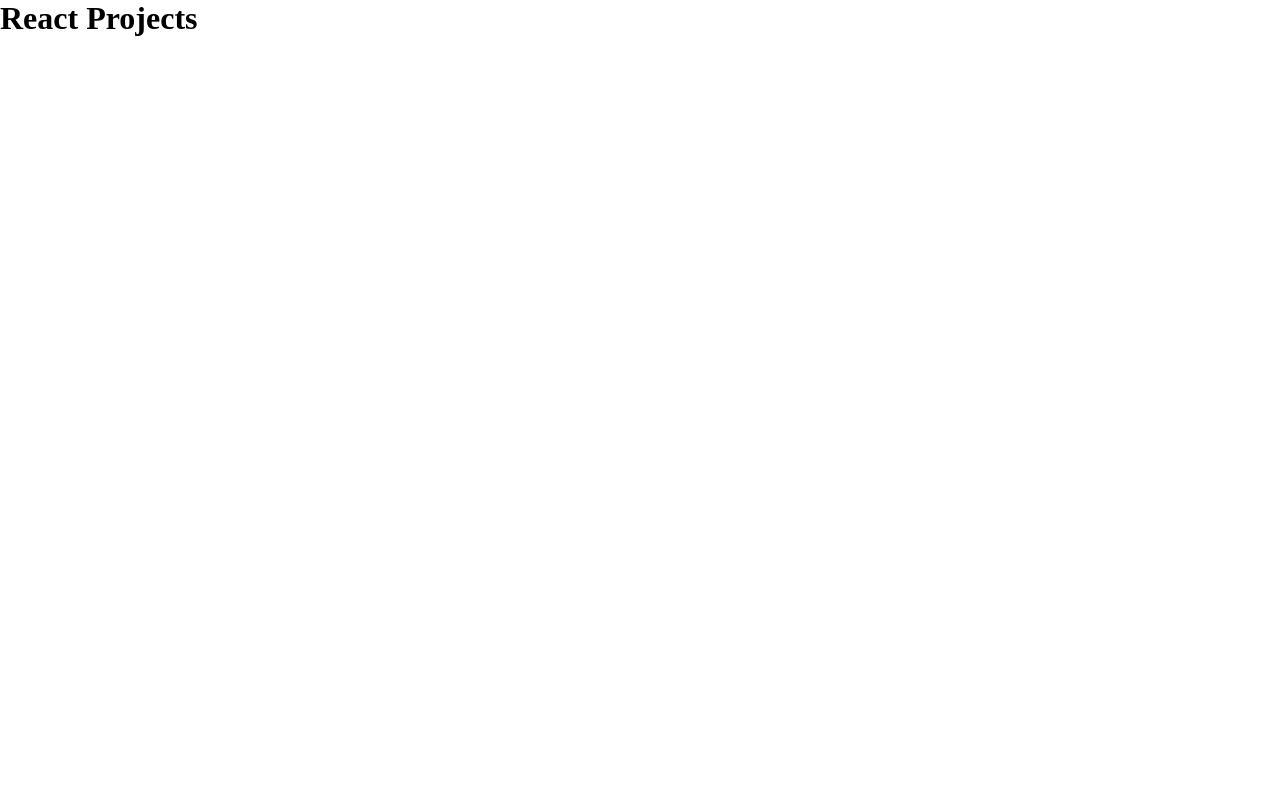
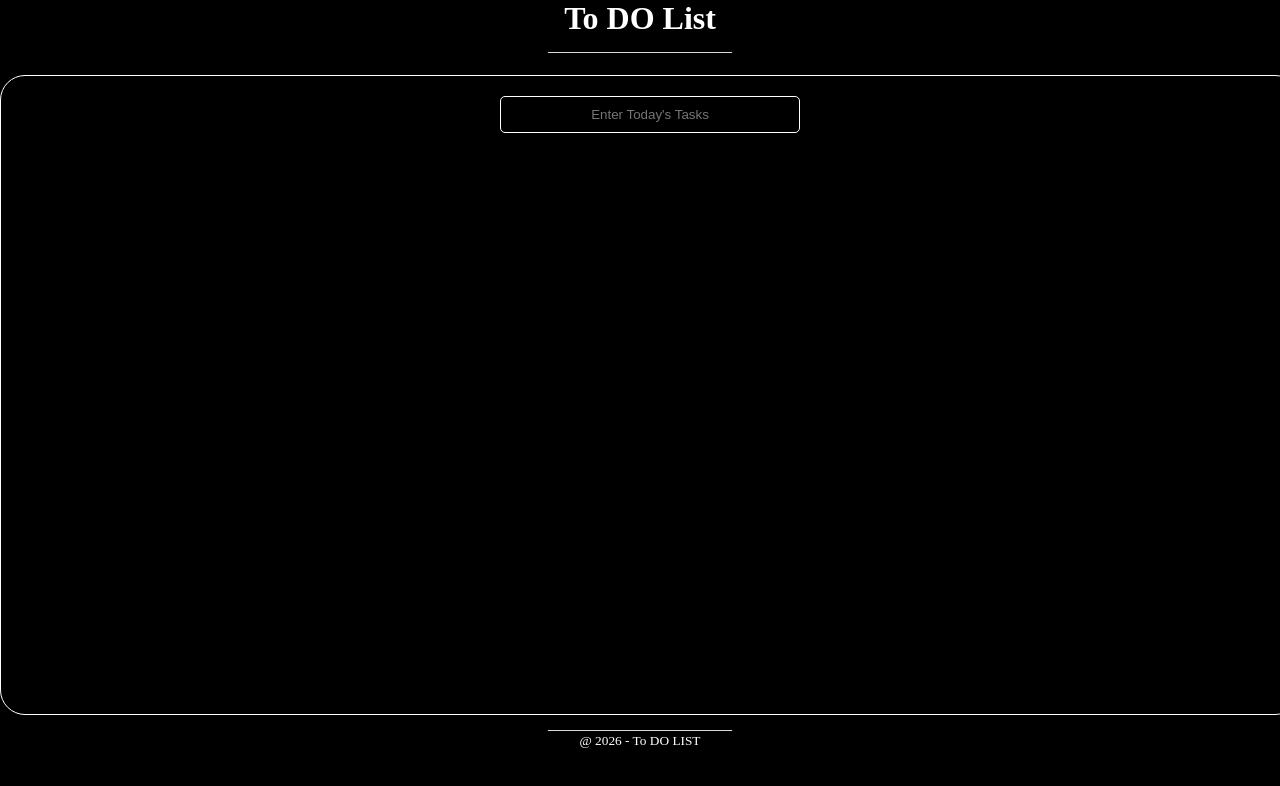
Before and after one commit to refreshedmayank/React-Projects, a React (Vite) app: page / in a window 1280 px wide. Shown: the top 786 px of the page. Built offline with nearby package versions, Linux system fonts and the light colour scheme.

Commit message:
added new project

```diff
--- a/src/App.jsx
+++ b/src/App.jsx
@@ -1,10 +1,15 @@
 import React from 'react'
+import Todolist from './Projects/To-do-list/todolist'
+import Header from './Projects/To-do-list/header.jsx'
+import Footer from './Projects/To-do-list/footer.jsx'
 
 const App = () => {
   return (
     <div>
-      <h1>React Projects</h1>
-    </div>
+    <Header />
+    < Todolist />
+       <Footer />
+         </div>
   )
 }
 
--- /dev/null
+++ b/src/Projects/To-do-list/card.jsx
@@ -0,0 +1,8 @@
+function Card() {
+  return (
+    <div className="Card">
+      <input className="Enter" type="text" placeholder="Enter Today's Tasks" />
+    </div>
+  );
+}
+export default Card;
--- /dev/null
+++ b/src/Projects/To-do-list/footer.jsx
@@ -0,0 +1,9 @@
+function Footer(){
+ return(
+  <div>
+    <p className="footer-Bar">_______________________</p>
+    <p className="footer-text">@ 2026 - To DO LIST</p>
+  </div>
+ )
+}
+export default Footer;
--- /dev/null
+++ b/src/Projects/To-do-list/header.jsx
@@ -0,0 +1,9 @@
+function Header(){
+  return (
+    <div>
+      <h1 className="Header-text">To DO List</h1>
+      <p className="Bar">_______________________</p>
+    </div>
+  )
+}
+export default Header;
--- /dev/null
+++ b/src/Projects/To-do-list/todolist.jsx
@@ -0,0 +1,12 @@
+import Card from './card'
+
+function Todolist (){
+  return(
+   <div>
+    <main>
+      <Card />
+    </main>
+   </div>
+  )
+}
+export default Todolist;
--- a/src/index.css
+++ b/src/index.css
@@ -3,3 +3,48 @@
   padding: 0;
   box-sizing: border-box;
 }
+body {
+  background-color: black;
+}
+.Header-text {
+  text-align: center;
+  background-color: black;
+  color: white;
+}
+.Bar {
+  text-align: center;
+  color: white;
+}
+.footer-Bar {
+  text-align: center;
+  color: white;
+}
+.footer-text {
+  color: white;
+  text-align: center;
+  font-size: smaller;
+}
+.Card {
+  display: block;
+  width: 1300px;
+  height: 80vh;
+  background: transparent;
+  border-radius: 25px;
+  border: 1px solid white;
+  margin: 20px auto 0;
+  text-align: center;
+
+}
+
+.Enter {
+  display: block;
+  margin: 20px auto;
+  padding: 10px;
+  width: 300px;
+  border: 1px solid white;
+  border-radius: 5px;
+  background: transparent;
+  color: white;
+  text-align: center;
+
+}
```
